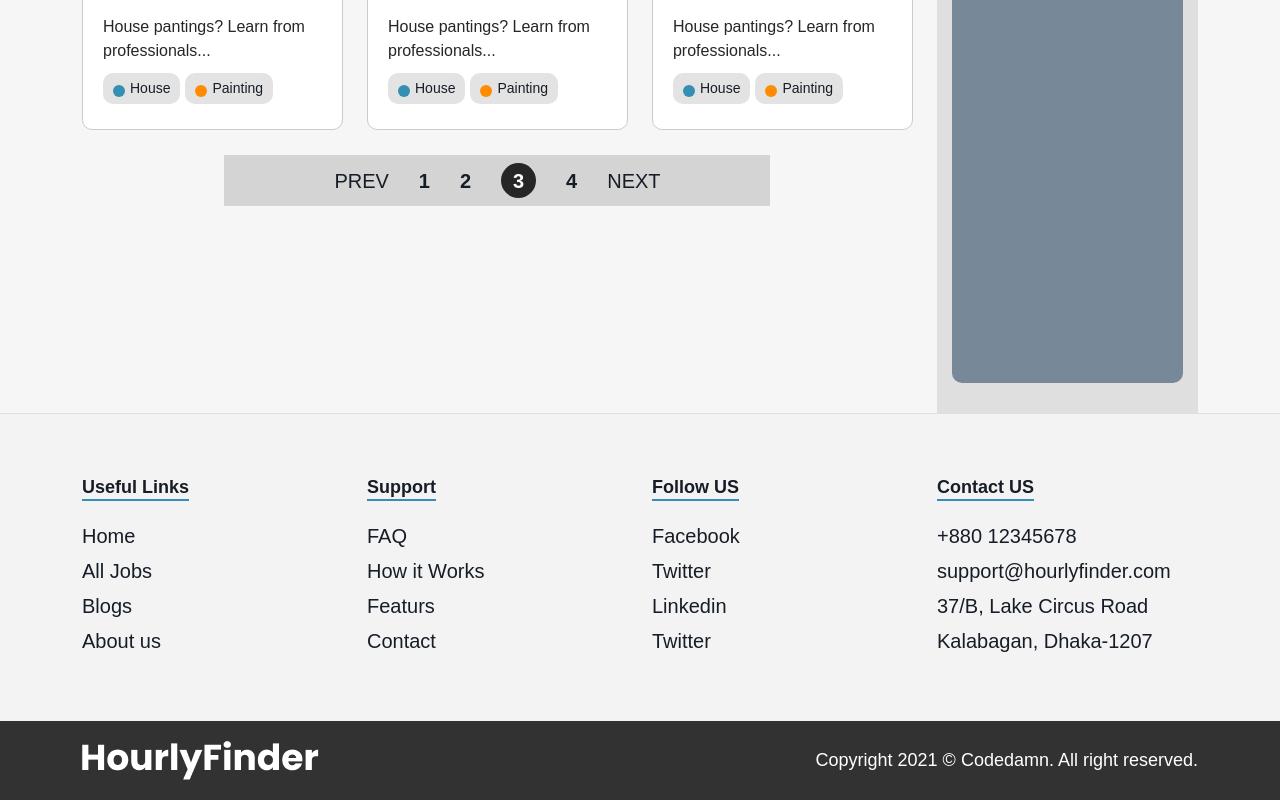
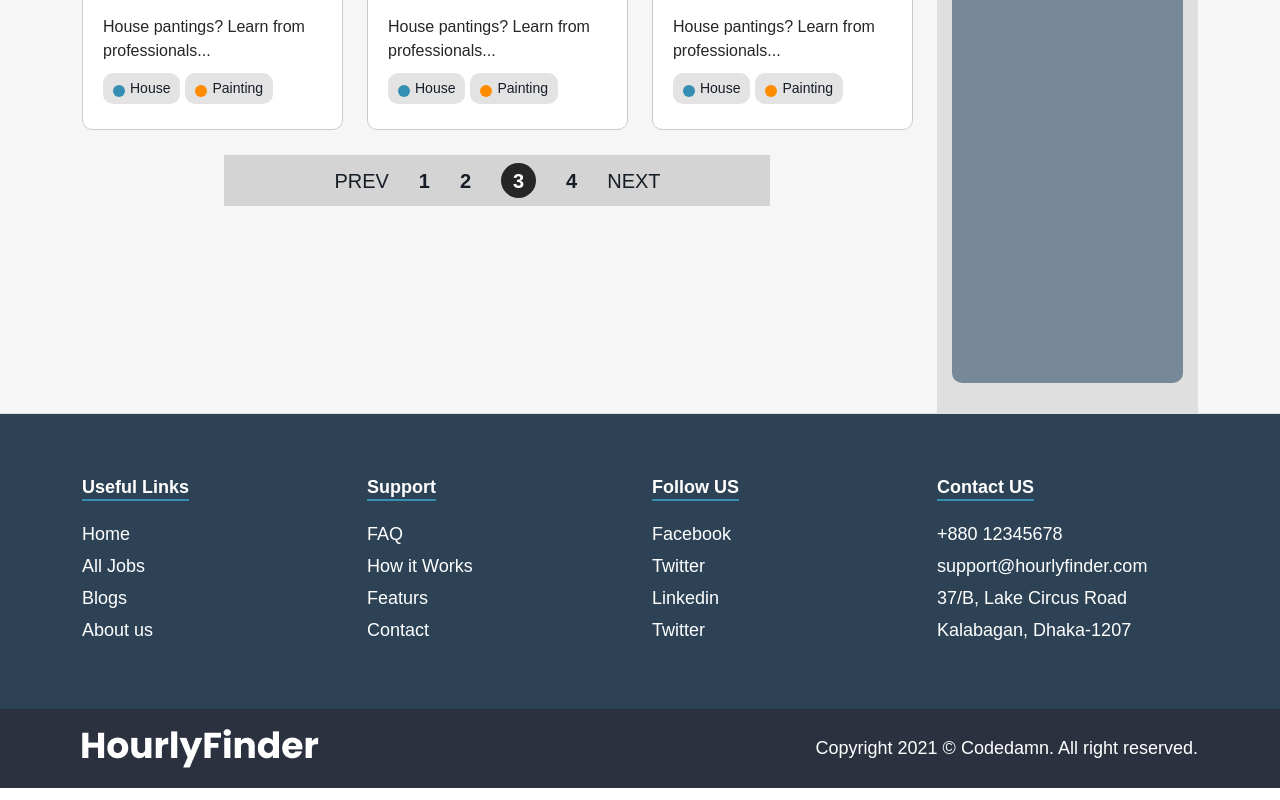
Before and after one commit to Rashed360/hourly-finder, a React (Create React App) app: page /blogs in a window 1280 px wide. Shown: the part 1212-2012 px from the top of the page. Built offline with nearby package versions, Linux system fonts and the light colour scheme.

Commit message:
footer color

```diff
--- a/src/components/footer/menu/FooterMenu.js
+++ b/src/components/footer/menu/FooterMenu.js
@@ -5,7 +5,7 @@ const FooterMenu = ({menu}) => {
     return (
         <div className='col-lg-3'>
             <div className='footer-menu-wrapper'>
-                <div className='section-title'>
+                <div className='footer-menu-title'>
                     <h3>{menu.title}</h3>
                 </div>
                 <div className='footer-menu'>
--- a/src/components/home/commonHome/blocks/CategoryBlock.js
+++ b/src/components/home/commonHome/blocks/CategoryBlock.js
@@ -1,6 +1,6 @@
 import { Link } from 'react-router-dom'
 import React from 'react'
-import {BsShopWindow} from "react-icons/bs"
+import {FaShoppingCart} from "react-icons/fa"
 
 const CategoryBlock = ({category}) => {
 	const {id, name, icon} = category
@@ -8,9 +8,7 @@ const CategoryBlock = ({category}) => {
 		<div class='col-lg-3'>
 			<div class='category-item'>
 				<div class='category-icon'>
-				{
-					icon === "" ? <BsShopWindow /> : ""
-				}
+					{icon === "" ? <FaShoppingCart /> : ""}
 				</div>
 				<div class='category-name'>
 					<Link to={`category/${id}`}>
--- a/src/style/defaults.css
+++ b/src/style/defaults.css
@@ -59,6 +59,8 @@
     --bgColor : #358FB2;
     --bgColor2 : #74CFE4;
     --bgColor3 : #cbcbcb;
+    --bgColor4 : #2B313F;
+    --bgColor5 : #2D4355;
     --sectionBg: #F3F3F3;
     --largFont : 40px;
     --mediumFont: 24px;
--- a/src/style/index.css
+++ b/src/style/index.css
@@ -483,19 +483,40 @@ form.search-form svg {
 /* -------------------------Newsletter Section CSS End --------------------- */
 
 /* -------------------------Footer Section CSS Start --------------------- */
-.footer-menu-area{
-    background-color: var(--sectionBg);
+.footer-menu-area {
+    background-color: var(--bgColor5);
+ }
+.footer-menu-title {
+    display: inline-block;
+    position: relative;
+}
+.footer-menu-title h3 {
+	font-size: var(--normalFont);
+    color: white;
+    font-weight: 600;
+}
+.footer-menu-title::after {
+    position: absolute;
+    content: "";
+    background-color: var(--bgColor);
+    width: 100%;
+    height: 2px;
 }
 .footer-menu nav ul li {
-    font-size: 20px;
+	font-size: 18px;
 	margin-bottom: 5px;
 }
-
+.footer-menu nav ul li a {
+	color: white;
+}
+.footer-menu nav ul li a:hover {
+	color: var(--bgColor)
+}
 .footer-menu {
 	margin-top: 20px;
 }
 .footer-copyright-area {
-    background: #323232;
+	background: var(--bgColor4);
 	color: white;
 	padding: 20px;
 }
```
Lines whose indentation alone changed are shown as unchanged.
